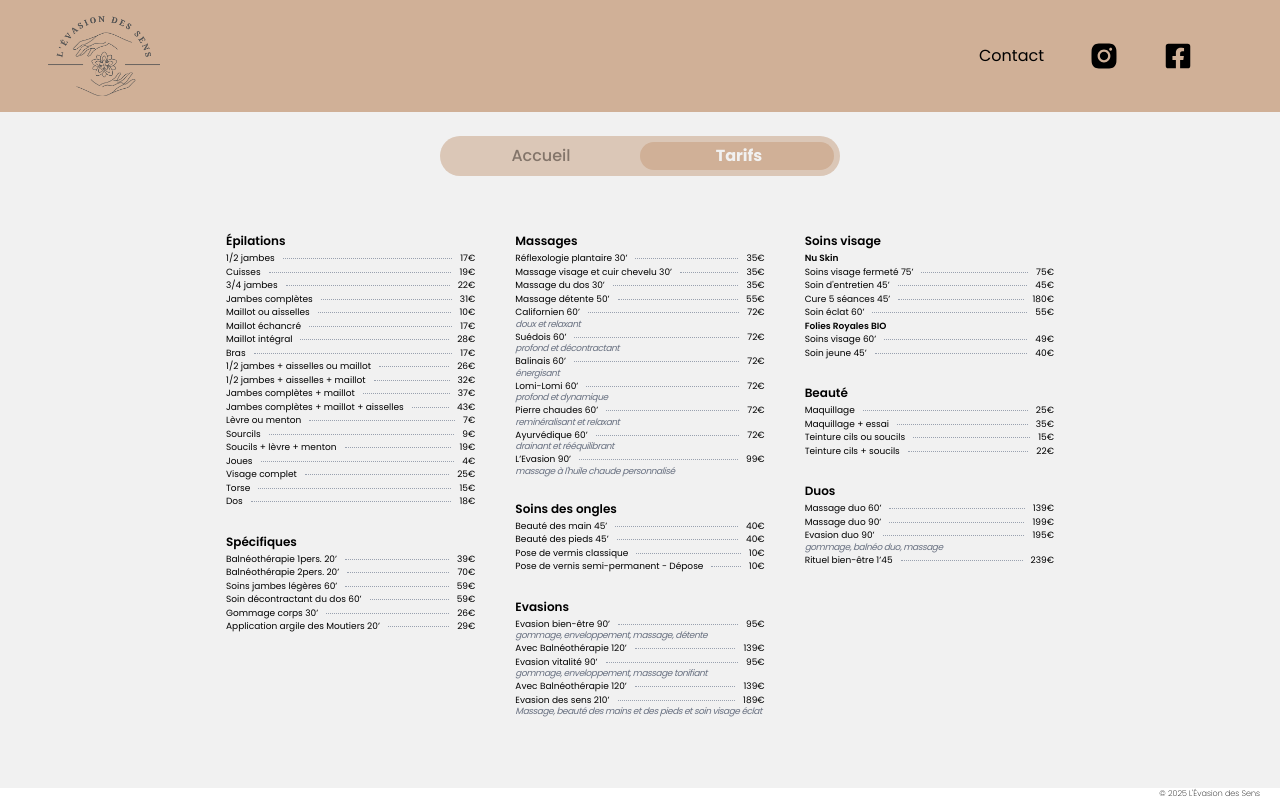
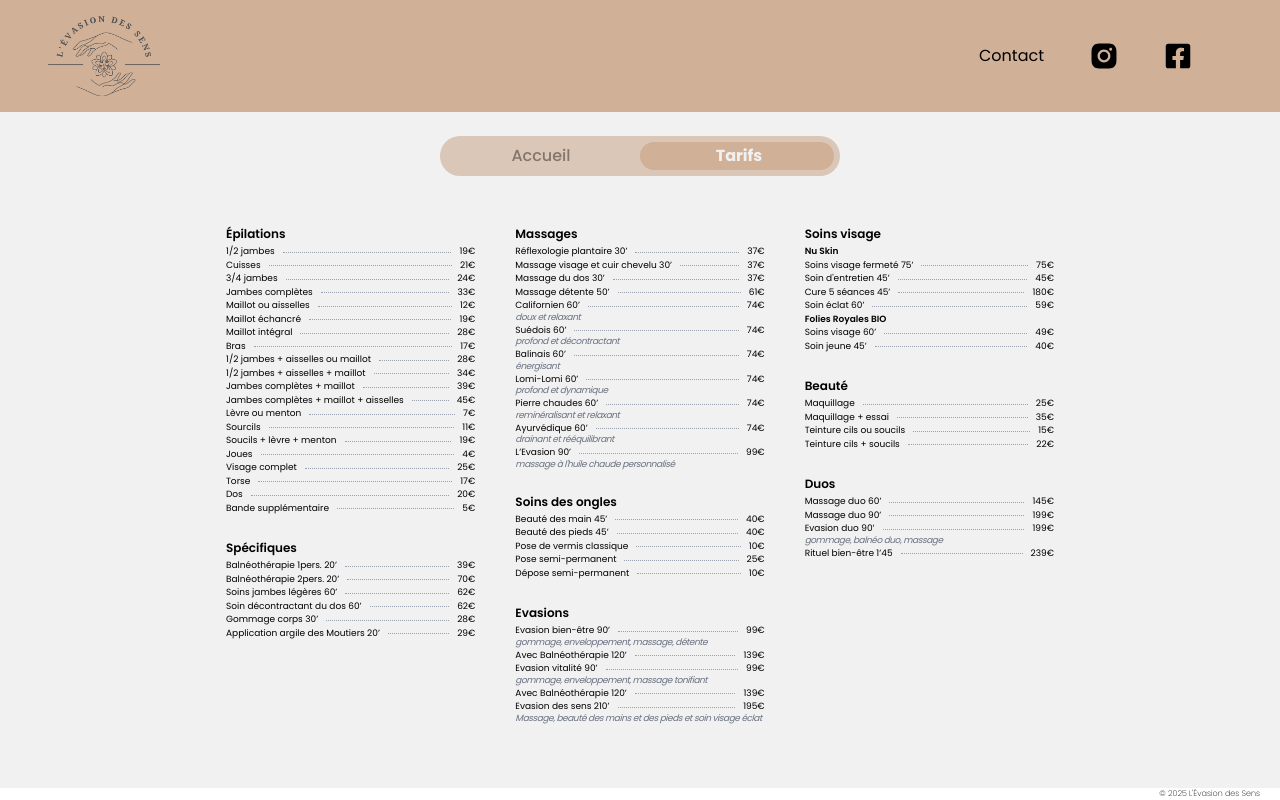
Before and after one commit to Vinchd/levasiondessens, a Next.js app: page / in a window 1280 px wide. Both pictures are taken after a click on the label "Tarifs". Built offline with nearby package versions, Linux system fonts and the light colour scheme.

Commit message:
update prestations price

```diff
--- a/src/components/homediv/Price.jsx
+++ b/src/components/homediv/Price.jsx
@@ -7,25 +7,26 @@ export default function Price() {
 		{
 			subtitle: "Épilations",
 			services: [
-				{ name: "1/2 jambes", price: 17 },
-				{ name: "Cuisses", price: 19 },
-				{ name: "3/4 jambes", price: 22 },
-				{ name: "Jambes complètes", price: 31 },
-				{ name: " Maillot ou aisselles", price: 10 },
-				{ name: "Maillot échancré", price: 17 },
+				{ name: "1/2 jambes", price: 19 },
+				{ name: "Cuisses", price: 21 },
+				{ name: "3/4 jambes", price: 24 },
+				{ name: "Jambes complètes", price: 33 },
+				{ name: " Maillot ou aisselles", price: 12 },
+				{ name: "Maillot échancré", price: 19 },
 				{ name: "Maillot intégral", price: 28 },
 				{ name: "Bras", price: 17 },
-				{ name: "1/2 jambes + aisselles ou maillot", price: 26 },
-				{ name: "1/2 jambes + aisselles + maillot", price: 32 },
-				{ name: "Jambes complètes + maillot", price: 37 },
-				{ name: "Jambes complètes + maillot + aisselles", price: 43 },
+				{ name: "1/2 jambes + aisselles ou maillot", price: 28 },
+				{ name: "1/2 jambes + aisselles + maillot", price: 34 },
+				{ name: "Jambes complètes + maillot", price: 39 },
+				{ name: "Jambes complètes + maillot + aisselles", price: 45 },
 				{ name: "Lèvre ou menton", price: 7 },
-				{ name: "Sourcils", price: 9 },
+				{ name: "Sourcils", price: 11 },
 				{ name: "Soucils + lèvre + menton", price: 19 },
 				{ name: "Joues", price: 4 },
 				{ name: "Visage complet", price: 25 },
-				{ name: "Torse", price: 15 },
-				{ name: "Dos", price: 18 },
+				{ name: "Torse", price: 17 },
+				{ name: "Dos", price: 20 },
+				{ name: "Bande supplémentaire", price: 5 },
 			],
 		},
 		{
@@ -35,7 +36,7 @@ export default function Price() {
 				{ name: "Soins visage fermeté 75’", price: 75 },
 				{ name: "Soin d'entretien 45’", price: 45 },
 				{ name: "Cure 5 séances 45’", price: 180 },
-				{ name: "Soin éclat 60’", price: 55 },
+				{ name: "Soin éclat 60’", price: 59 },
 				{ bold: "Folies Royales BIO" },
 				{ name: "Soins visage 60’", price: 49 },
 				{ name: "Soin jeune 45’", price: 40 },
@@ -53,21 +54,21 @@ export default function Price() {
 		{
 			subtitle: "Massages",
 			services: [
-				{ name: "Réflexologie plantaire 30’", price: 35 },
-				{ name: "Massage visage et cuir chevelu 30’", price: 35 },
-				{ name: "Massage du dos 30’", price: 35 },
-				{ name: "Massage détente 50’", price: 55 },
-				{ name: "Californien 60’", price: 72 },
+				{ name: "Réflexologie plantaire 30’", price: 37 },
+				{ name: "Massage visage et cuir chevelu 30’", price: 37 },
+				{ name: "Massage du dos 30’", price: 37 },
+				{ name: "Massage détente 50’", price: 61 },
+				{ name: "Californien 60’", price: 74 },
 				{ thin: "doux et relaxant" },
-				{ name: "Suédois 60’", price: 72 },
+				{ name: "Suédois 60’", price: 74 },
 				{ thin: "profond et décontractant" },
-				{ name: "Balinais 60’", price: 72 },
+				{ name: "Balinais 60’", price: 74 },
 				{ thin: "énergisant" },
-				{ name: "Lomi-Lomi 60’", price: 72 },
+				{ name: "Lomi-Lomi 60’", price: 74 },
 				{ thin: "profond et dynamique" },
-				{ name: "Pierre chaudes 60’", price: 72 },
+				{ name: "Pierre chaudes 60’", price: 74 },
 				{ thin: "reminéralisant et relaxant" },
-				{ name: "Ayurvédique 60’", price: 72 },
+				{ name: "Ayurvédique 60’", price: 74 },
 				{ thin: "drainant et rééquilibrant" },
 				{ name: "L’Evasion 90’", price: 99 },
 				{ thin: "massage à l'huile chaude personnalisé" },
@@ -79,15 +80,16 @@ export default function Price() {
 				{ name: "Beauté des main 45’", price: 40 },
 				{ name: "Beauté des pieds 45’", price: 40 },
 				{ name: "Pose de vermis classique", price: 10 },
-				{ name: "Pose de vernis semi-permanent - Dépose", price: 10 },
+				{ name: "Pose semi-permanent", price: 25 },
+				{ name: "Dépose semi-permanent", price: 10 },
 			],
 		},
 		{
 			subtitle: "Duos",
 			services: [
-				{ name: "Massage duo 60’", price: 139 },
+				{ name: "Massage duo 60’", price: 145 },
 				{ name: "Massage duo 90’", price: 199 },
-				{ name: "Evasion duo 90’", price: 195 },
+				{ name: "Evasion duo 90’", price: 199 },
 				{ thin: "gommage, balnéo duo, massage" },
 				{ name: "Rituel bien-être 1’45", price: 239 },
 			],
@@ -97,22 +99,22 @@ export default function Price() {
 			services: [
 				{ name: "Balnéothérapie 1pers. 20’", price: 39 },
 				{ name: "Balnéothérapie 2pers. 20’", price: 70 },
-				{ name: "Soins jambes légères 60’", price: 59 },
-				{ name: "Soin décontractant du dos 60’", price: 59 },
-				{ name: "Gommage corps 30’", price: 26 },
+				{ name: "Soins jambes légères 60’", price: 62 },
+				{ name: "Soin décontractant du dos 60’", price: 62 },
+				{ name: "Gommage corps 30’", price: 28 },
 				{ name: "Application argile des Moutiers 20’", price: 29 },
 			],
 		},
 		{
 			subtitle: "Evasions",
 			services: [
-				{ name: "Evasion bien-être 90’", price: 95 },
+				{ name: "Evasion bien-être 90’", price: 99 },
 				{ thin: "gommage, enveloppement, massage, détente" },
 				{ name: "Avec Balnéothérapie 120’", price: 139 },
-				{ name: "Evasion vitalité 90’", price: 95 },
+				{ name: "Evasion vitalité 90’", price: 99 },
 				{ thin: "gommage, enveloppement, massage tonifiant" },
 				{ name: "Avec Balnéothérapie 120’", price: 139 },
-				{ name: "Evasion des sens 210’", price: 189 },
+				{ name: "Evasion des sens 210’", price: 195 },
 				{ thin: "Massage, beauté des mains et des pieds et soin visage éclat" },
 			],
 		},
```
